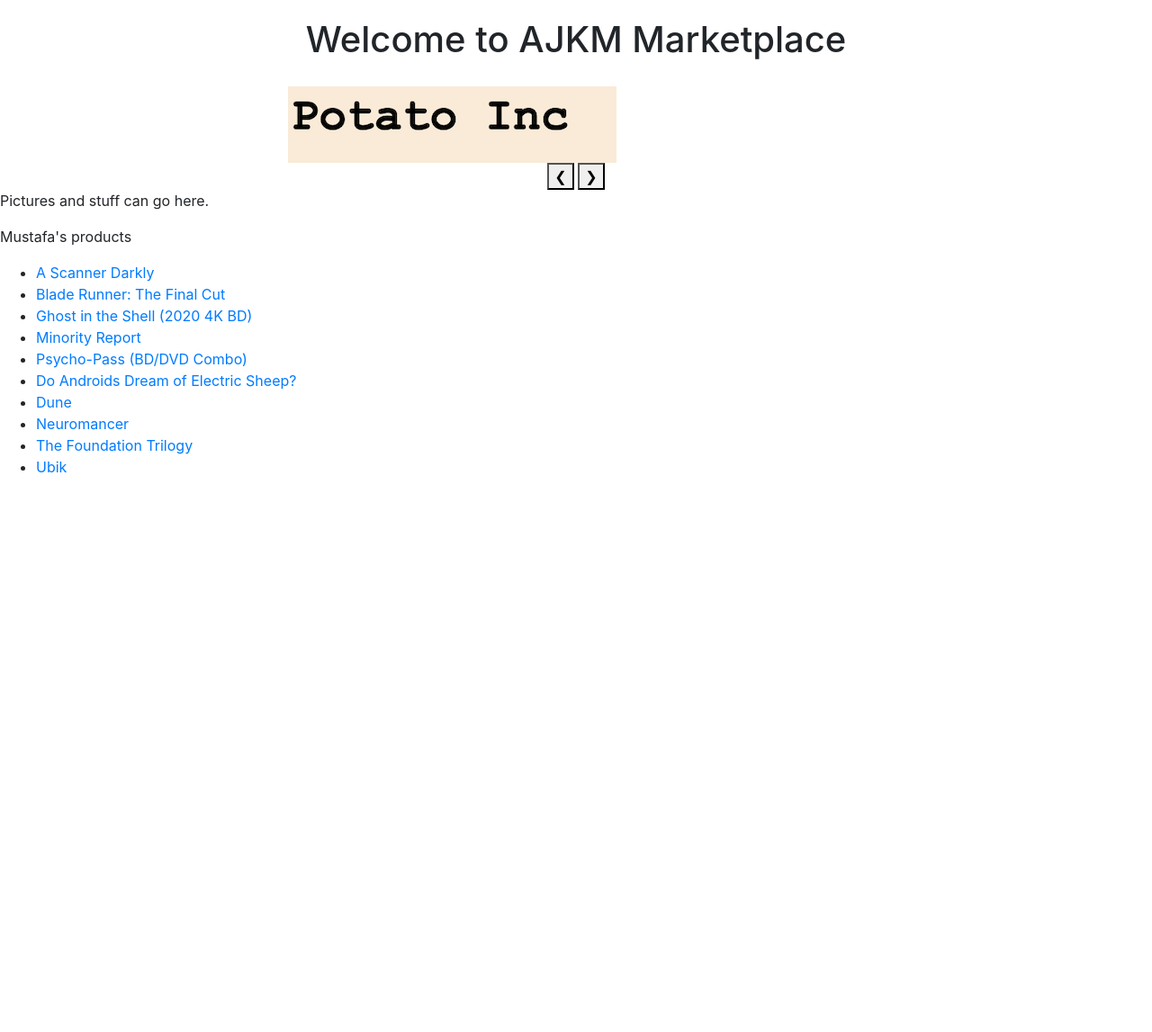
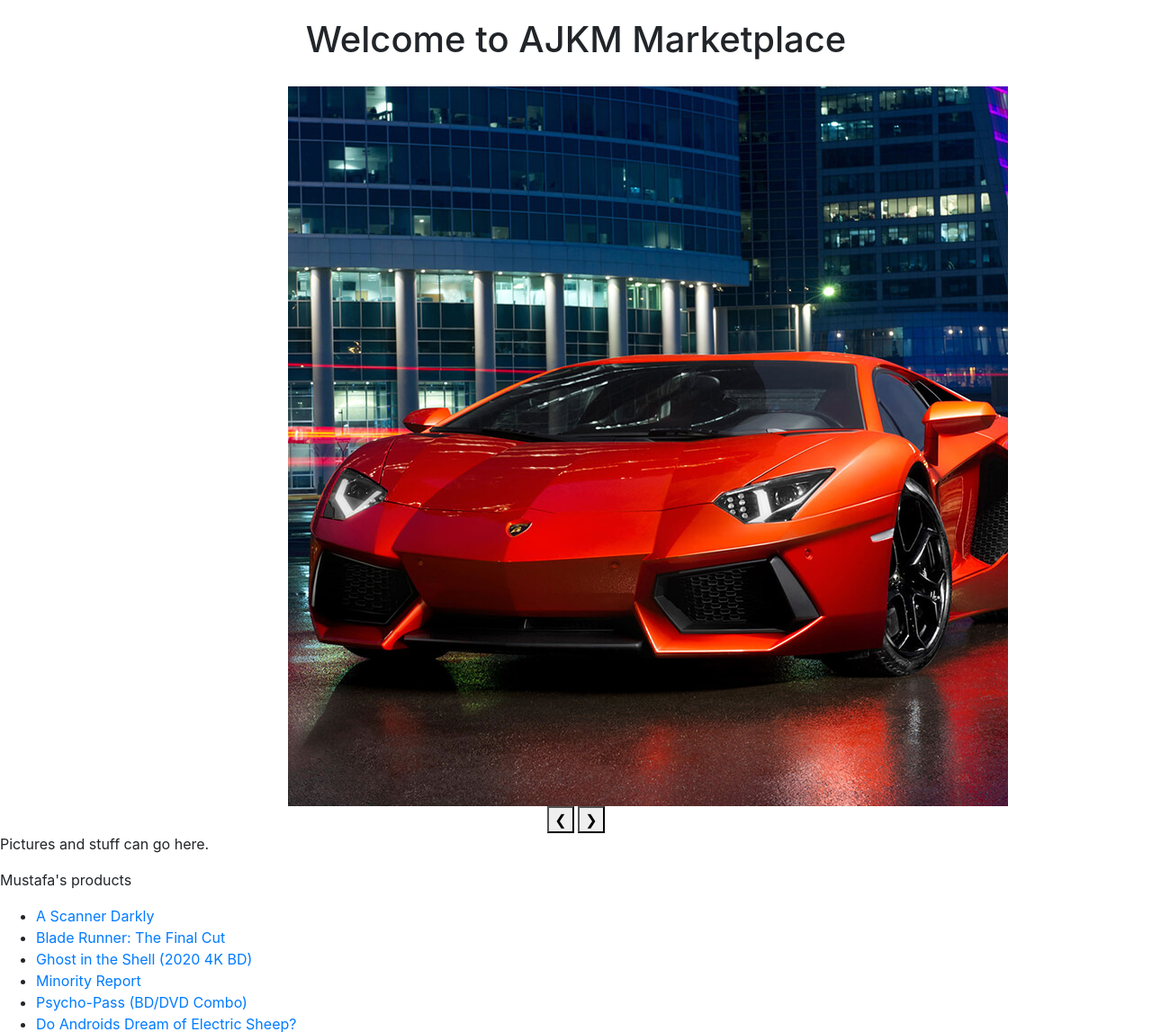
Before and after one commit to karan925/cmpe272-marketplace, a PHP site: page /home.php in a window 1280 px wide. Shown: the part 54-1201 px from the top of the page at 90% size. Before the commit the page ends 579 px from the top, so only its background shows below. Run offline with PHP 8.4, Linux system fonts and the light colour scheme; data that the repository does not hold is empty.

Commit message:
Pics to homepage

```diff
--- a/home.php
+++ b/home.php
@@ -42,10 +42,9 @@
 
   <h1>Welcome to AJKM Marketplace</h1>
   <div class="w3-content w3-display-container">
-    <img class="mySlides" src="pics/cmp1.png">
-    <img class="mySlides" src="pics/cmp2.png">
-    <img class="mySlides" src="pics/cmp3.png">
-    <img class="mySlides" src="pics/cmp4.png">
+    <img class="mySlides" src="pics/car.jpg">
+    <img class="mySlides" src="pics/pot.jpg">
+    <img class="mySlides" src="pics/build.jpg">
 
     <button class="w3-button w3-black w3-display-left" onclick="plusDivs(-1)">&#10094;</button>
     <button class="w3-button w3-black w3-display-right" onclick="plusDivs(1)">&#10095;</button>
```
Also changed, not shown: pics/build.jpg (added), pics/car.jpg (added), pics/pot.jpg (added).
